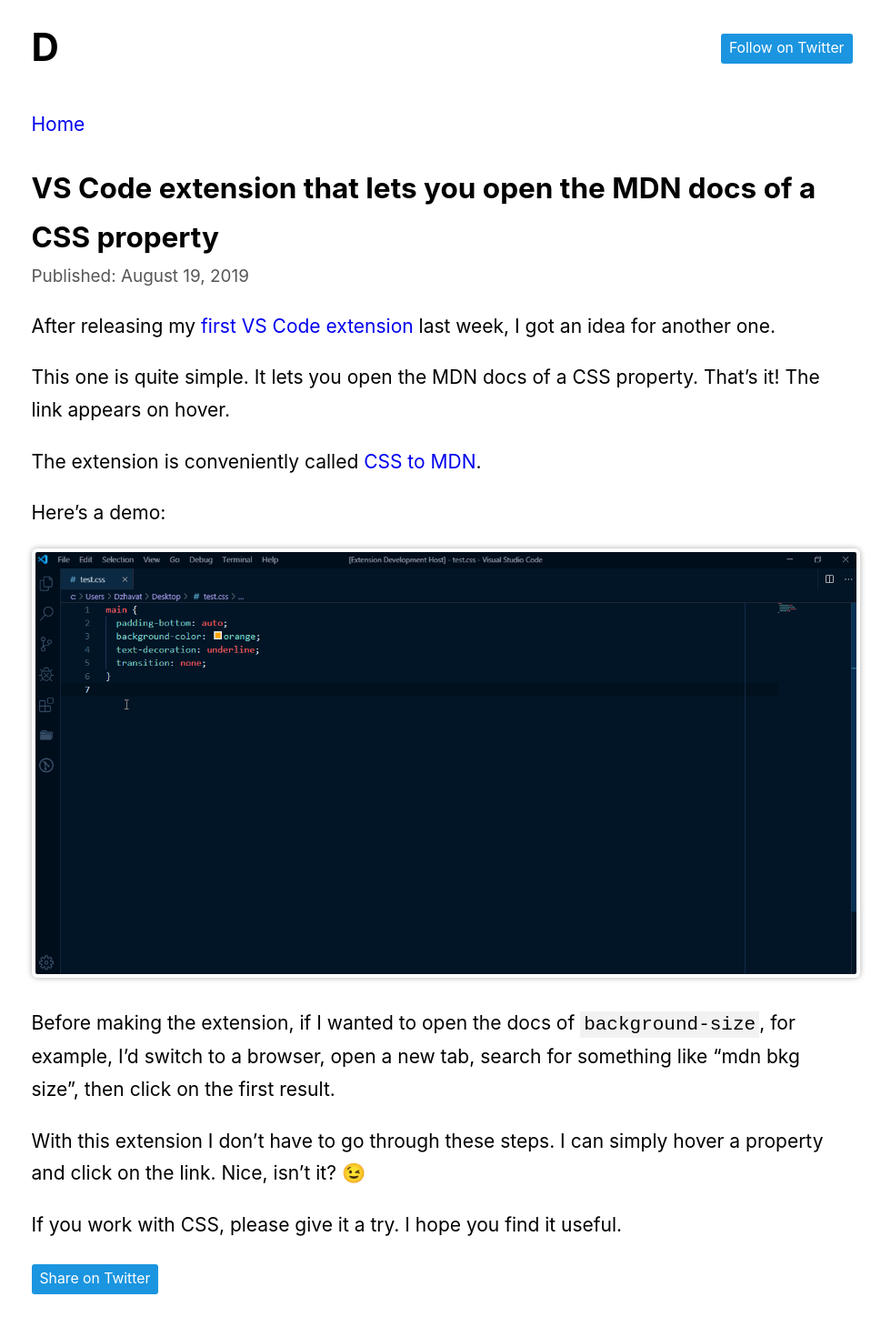
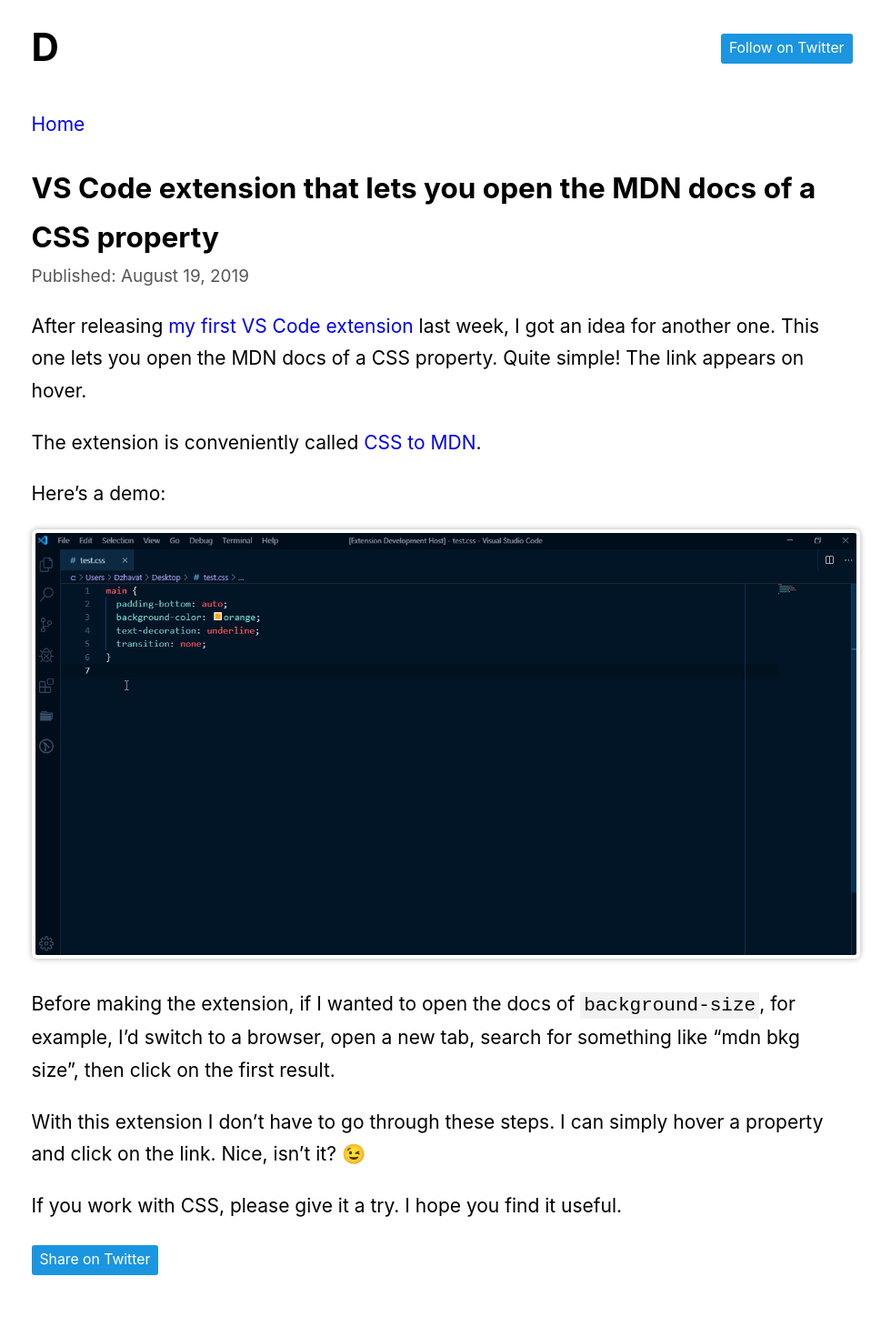
Before and after one commit to dzhavat/dzhavat.github.io, a Jekyll site: the page built from _posts/2019-08-19-vs-code-extension-that-lets-you-open-the-mdn-docs-of-a-css-property.md, in a window 1280 px wide. Shown: the whole page at 91% size, without its empty margins (154-1134 px from the left). Built offline with Jekyll 4.4.1, drawn with Linux system fonts in a browser that asks for light colours; our own code applies the rules of GitHub Pages for plain Markdown files; after the commit the page ends 1438 px from its top, so only the background shows below that.

Commit message:
Update post

```diff
--- a/_posts/2019-08-19-vs-code-extension-that-lets-you-open-the-mdn-docs-of-a-css-property.md
+++ b/_posts/2019-08-19-vs-code-extension-that-lets-you-open-the-mdn-docs-of-a-css-property.md
@@ -3,9 +3,7 @@
 title: VS Code extension that lets you open the MDN docs of a CSS property
 ---
 
-After releasing my [first VS Code extension](https://dzhavat.github.io/2019/08/13/vs-code-extension-that-shows-the-initial-value-of-a-css-property.html) last week, I got an idea for another one.
-
-This one is quite simple. It lets you open the MDN docs of a CSS property. That’s it! The link appears on hover.
+After releasing [my first VS Code extension](https://dzhavat.github.io/2019/08/13/vs-code-extension-that-shows-the-initial-value-of-a-css-property.html) last week, I got an idea for another one. This one lets you open the MDN docs of a CSS property. Quite simple! The link appears on hover.
 
 The extension is conveniently called [CSS to MDN](https://marketplace.visualstudio.com/items?itemName=dzhavat.css-to-mdn).
 
```
